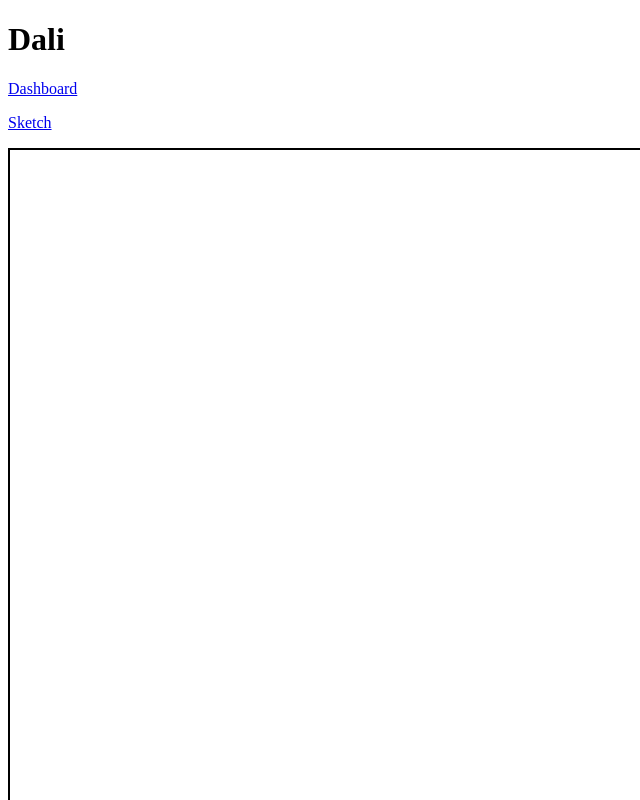
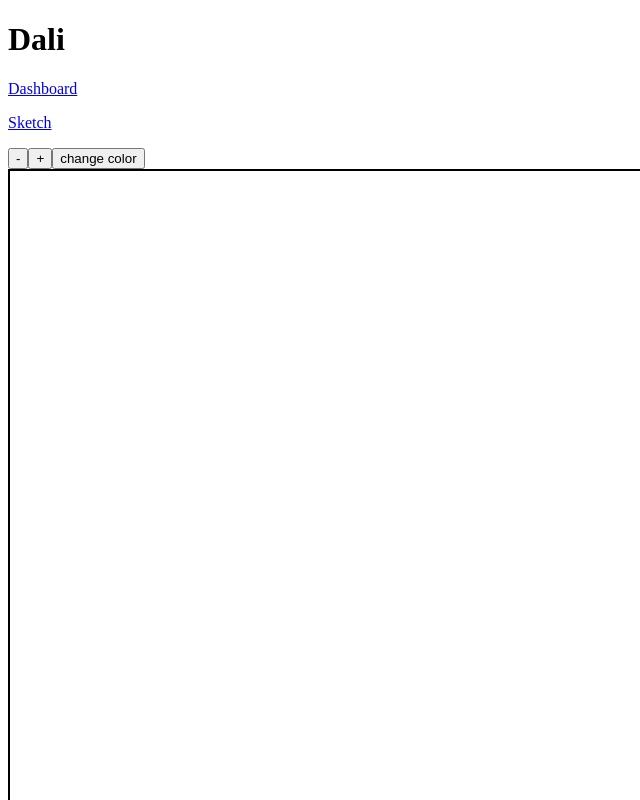
Before and after one commit to dimassudjito/dali, a React (Create React App) app in the folder frontend/: page /sketch in a window 1280 px wide. Shown: the top 800 px of the page, without its empty margins (0-640 px from the left). Built offline with nearby package versions, Linux system fonts and the light colour scheme.

Commit message:
change brush size, change color

```diff
--- a/frontend/src/pages/Sketch.tsx
+++ b/frontend/src/pages/Sketch.tsx
@@ -1,7 +1,11 @@
 import React, { useState, useEffect, useRef } from 'react'
+import { setConstantValue } from 'typescript'
 
 export const Sketch: React.FC = () => {
   const [isDrawing, setIsDrawing] = useState(false)
+  const [brushSize, setBrushSize] = useState(3)
+  const [brushColor, setBrushColor] = useState('#000000')
+
   const canvasRef = useRef<HTMLCanvasElement | null>(null)
   const contextRef = useRef<CanvasRenderingContext2D | null>(null)
 
@@ -14,8 +18,8 @@ export const Sketch: React.FC = () => {
       const context = canvas.getContext('2d')
       if (context) {
         context.lineCap = 'round'
-        context.strokeStyle = 'black'
-        context.lineWidth = 5
+        context.strokeStyle = brushColor
+        context.lineWidth = brushSize
         contextRef.current = context
       }
     }
@@ -49,6 +53,30 @@ export const Sketch: React.FC = () => {
     }
   }
 
+  const decreaseBrushSize = () => {
+    const newBrushSize = brushSize - 1
+    if (contextRef.current) {
+      contextRef.current.lineWidth = newBrushSize
+    }
+    setBrushSize(newBrushSize)
+  }
+
+  const increaseBrushSize = () => {
+    const newBrushSize = brushSize + 1
+    if (contextRef.current) {
+      contextRef.current.lineWidth = brushSize
+    }
+    setBrushSize(newBrushSize)
+  }
+
+  const changeColor = () => {
+    const newColor = '#872538'
+    if (contextRef.current) {
+      contextRef.current.strokeStyle = newColor
+    }
+    setBrushColor(newColor)
+  }
+
   // const clearCanvas = () => {
   //   const canvas = canvasRef.current
   //   if (canvas) {
@@ -65,6 +93,10 @@ export const Sketch: React.FC = () => {
   }, [])
 
   return (
+    <div>
+      <button onClick={decreaseBrushSize}>-</button>
+      <button onClick={increaseBrushSize}>+</button>
+      <button onClick={changeColor}>change color</button>
       <canvas
         onMouseDown={startDrawing}
         onMouseUp={finishDrawing}
@@ -72,5 +104,6 @@ export const Sketch: React.FC = () => {
         ref={canvasRef}
         style={{ border: '2px solid black' }}
       ></canvas>
+    </div>
   )
 }
```
Lines whose indentation alone changed are shown as unchanged.
